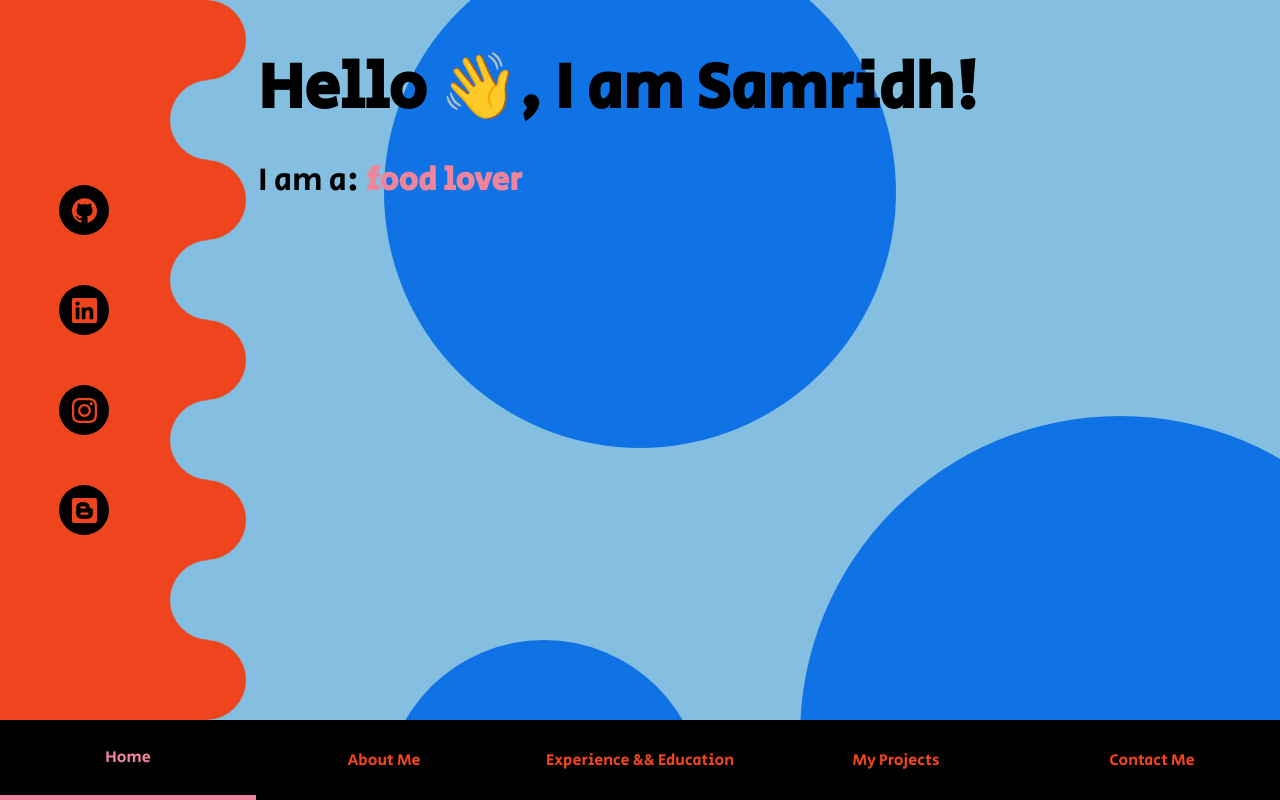
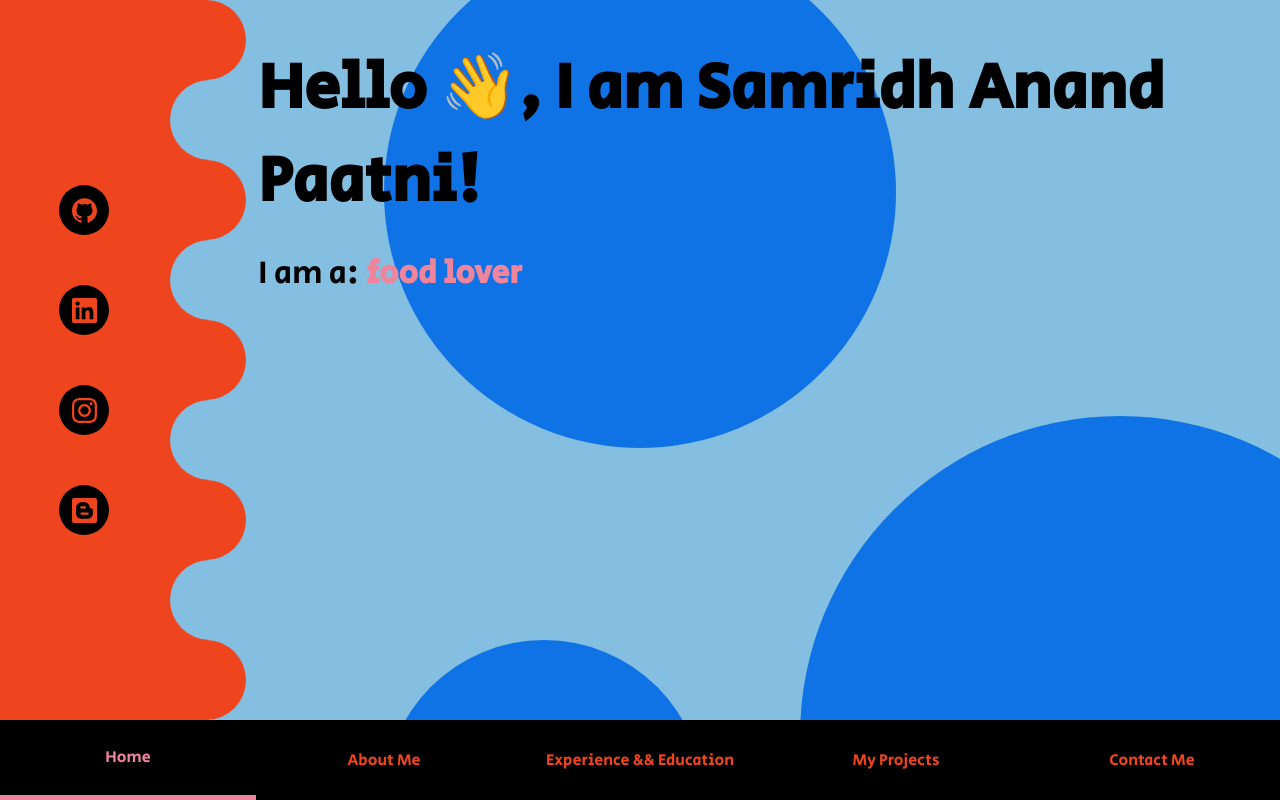
Before and after one commit to The5thAxiom/portfolio-old, a React (Create React App) app: page /#/ in a window 1280 px wide. Built offline with nearby package versions, Linux system fonts and the light colour scheme.

Commit message:
put full name in home page

```diff
--- a/src/pages.tsx
+++ b/src/pages.tsx
@@ -18,7 +18,7 @@ export const pages: page[] = [
         link: '/',
         content: (
             <>
-                <h1>Hello 👋, I am Samridh!</h1>
+                <h1>Hello 👋, I am Samridh Anand Paatni!</h1>
                 {/* <div className='main-picture-container'>
                     <img className='main-picture' src={mainPicture} />
                 </div> */}
@@ -29,7 +29,7 @@ export const pages: page[] = [
                     </Imp>
                 </span>
             </>
-        ),
+        )
     },
     {
         title: 'About Me',
@@ -57,7 +57,7 @@ export const pages: page[] = [
                     ))}
                 </ul>
             </>
-        ),
+        )
     },
     {
         title: 'Experience\n&&\nEducation',
@@ -113,7 +113,7 @@ export const pages: page[] = [
                     </p>
                 </section>
             </>
-        ),
+        )
     },
     {
         title: 'My\nProjects',
@@ -145,7 +145,7 @@ export const pages: page[] = [
                     </section>
                 ))}
             </>
-        ),
+        )
     },
     {
         title: 'Contact Me',
@@ -185,6 +185,6 @@ export const pages: page[] = [
                     under the GNU GPL v-2 license.
                 </p>
             </>
-        ),
-    },
+        )
+    }
 ];
```
